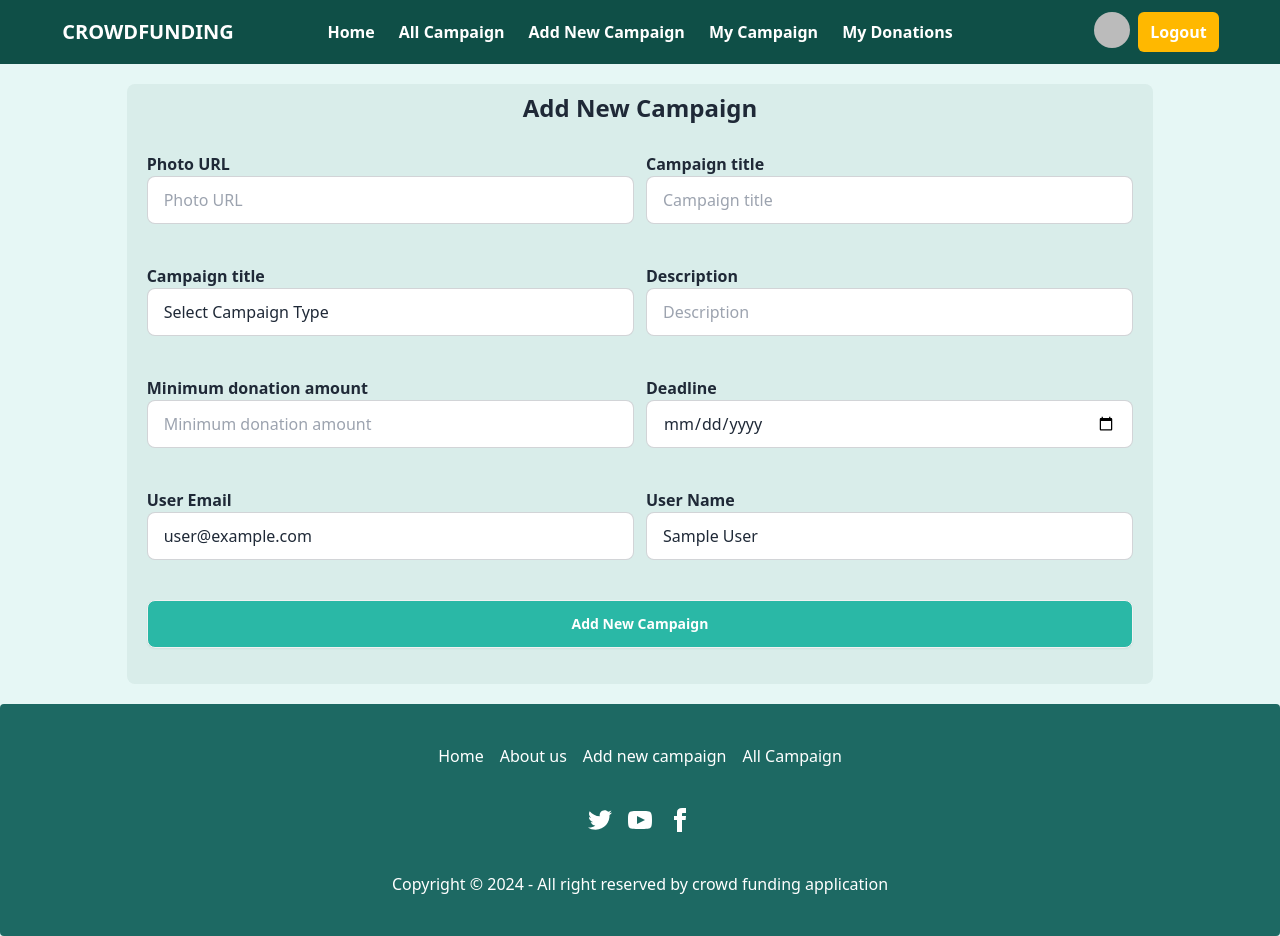
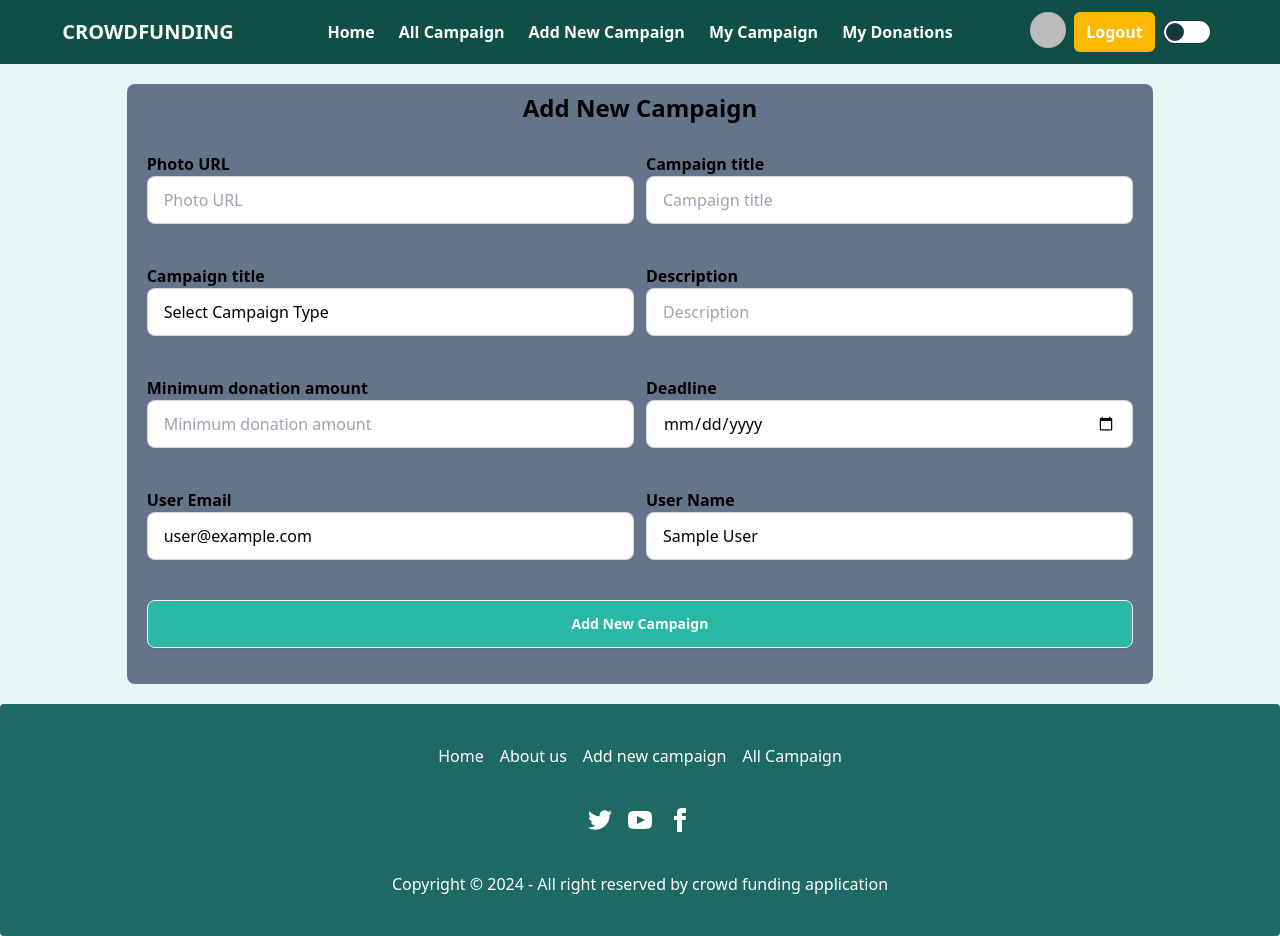
Before and after one commit to Imranul-hassan/crowd-fund-connect, a React (Vite) app: page /add-new-campaign in a window 1280 px wide. Built offline with nearby package versions, Linux system fonts and the light colour scheme; no server answers; sample sign-in values are in the browser's storage.

Commit message:
Update campaign details page and Implement a dark/light theme

```diff
--- a/package.json
+++ b/package.json
@@ -10,10 +10,12 @@
     "preview": "vite preview"
   },
   "dependencies": {
+    "@emotion/react": "^11.13.5",
     "firebase": "^11.0.2",
     "localforage": "^1.10.0",
     "match-sorter": "^8.0.0",
     "react": "^18.3.1",
+    "react-awesome-reveal": "^4.2.14",
     "react-dom": "^18.3.1",
     "react-icons": "^5.3.0",
     "react-router-dom": "^7.0.2",
--- a/src/components/FAQ.jsx
+++ b/src/components/FAQ.jsx
@@ -1,7 +1,7 @@
 
 const FAQ = () => {
     return (
-        <div id="faq" className=" p-5 my-10">
+        <div id="faq" className=" p-5 my-10 ">
             <div className="md:w-7/12 mx-auto mb-7">
                 <h1 className="font-bold text-3xl text-center">Quick Answers for a Seamless Experience</h1>
                 <p className="mt-4">Explore answers to frequently asked questions and make the most of your crowdfunding experience.</p>
--- a/src/components/Navbar.jsx
+++ b/src/components/Navbar.jsx
@@ -2,8 +2,9 @@ import { useContext } from "react";
 import { NavLink } from "react-router-dom";
 import { AuthContext } from "../provider/AuthProvider";
 
-const Navbar = () => {
+const Navbar = ({ isDarkMode, toggleTheme, handleCheckboxChange }) => {
   const { user, handleLogOut } = useContext(AuthContext)
+
 
   return (
     <div className="navbar w-11/12 mx-auto text-white ">
@@ -63,9 +64,9 @@ const Navbar = () => {
             (
               <div className="flex gap-2">
                 <div>
-                <NavLink to="/login">
-                  <a className="py-2 px-3 bg-[#112548] rounded-md font-semibold">Login</a>
-                </NavLink>
+                  <NavLink to="/login">
+                    <a className="py-2 px-3 bg-[#112548] rounded-md font-semibold">Login</a>
+                  </NavLink>
                 </div>
                 <div className="md:block hidden">
                   <NavLink to="/register">
@@ -75,6 +76,14 @@ const Navbar = () => {
               </div>
             )
         }
+
+        <input
+          type="checkbox"
+          checked={isDarkMode}
+          onChange={handleCheckboxChange}
+          className="toggle theme-controller  m-2"
+        />
+
       </div>
     </div>
   );
--- a/src/layouts/HomeLayout.jsx
+++ b/src/layouts/HomeLayout.jsx
@@ -1,3 +1,4 @@
+import { useEffect, useState } from "react";
 import Footer from "../components/Footer";
 import Navbar from "../components/Navbar";
 import { Outlet } from "react-router-dom";
@@ -5,11 +6,29 @@ import { ToastContainer } from "react-toastify";
 
 
 const HomeLayout = () => {
+    const [isDarkMode, setIsDarkMode] = useState(false);
+
+    const toggleTheme = () => {
+        setIsDarkMode(!isDarkMode);
+    };
+    useEffect(() => {
+        if (isDarkMode) {
+            document.body.classList.add("dark");
+        } else {
+            document.body.classList.remove("dark");
+        }
+    }, [isDarkMode]);
+
+    const handleCheckboxChange = (e) => {
+        setIsDarkMode(e.target.checked);
+    };
+    //className="bg-[#E6F7F5] "
+
     return (
-        <div className="bg-[#E6F7F5]">
+        <div className={`min-h-screen ${isDarkMode ? "bg-gray-900 text-white" : "bg-[#E6F7F5] text-black"}`}>
              <ToastContainer />
             <nav className="bg-[#0f4f47]">
-                <Navbar></Navbar>
+                <Navbar  isDarkMode={isDarkMode} toggleTheme={toggleTheme} handleCheckboxChange={handleCheckboxChange}></Navbar>
             </nav>
             <main className="min-h-[calc(100vh-240px)] w-10/12 mx-auto">
                 <Outlet></Outlet>
--- a/src/pages/AddNewCampaign.jsx
+++ b/src/pages/AddNewCampaign.jsx
@@ -45,7 +45,7 @@ const AddNewCampaign = () => {
 
     }
     return (
-        <div className='bg-[#d9edea] m-5 rounded-lg'>
+        <div className='bg-slate-500 m-5 rounded-lg '>
            <h3 className="text-2xl text-center font-bold py-2">Add New Campaign</h3>
             <form onSubmit={handleAddCampaign}>
                 <div>
--- a/src/pages/AllCampaign.jsx
+++ b/src/pages/AllCampaign.jsx
@@ -4,14 +4,19 @@ import { useState } from "react";
 const AllCampaign = () => {
     const loadCampaigns = useLoaderData();
     const [campaigns, setCampaigns] = useState(loadCampaigns);
+    const handleSortByPrice = () => {
+        const sortedCampaigns = [...campaigns].sort((a, b) => b.amount - a.amount);
+        setCampaigns(sortedCampaigns);
+    };
 
     return (
         <div className="mb-10">
-            <h3 className="text-2xl text-center font-bold py-2 mb-4">All Campaigns</h3>
+            <h3 className="text-2xl text-center font-bold py-2 ">All Campaigns</h3>
+            <button  onClick={handleSortByPrice} className="btn bg-teal-600 text-white mb-2 font-bold">Sort By Price</button>
             <div className="overflow-x-auto">
                 <table className="table-auto w-full border-collapse border border-gray-300">
                     <thead>
-                        <tr className="bg-gray-200">
+                        <tr className="bg-slate-500 text-white">
                             <th className="border border-gray-300 px-4 py-2">Campaign Title</th>
                             <th className="border border-gray-300 px-4 py-2">Campaign Type</th>
                             <th className="border border-gray-300 px-4 py-2">Donation Amount</th>
--- a/src/pages/CampaignDetails.jsx
+++ b/src/pages/CampaignDetails.jsx
@@ -8,6 +8,18 @@ const CampaignDetails = () => {
     const { user } = useContext(AuthContext);
     const { photo, campaign_title, campaign_type, description, amount, deadline, user_email, user_name } = campaignDetails;
     const handleDonated = () => {
+        const currentDate = new Date();
+        const campaignDeadline = new Date(deadline);
+        if (campaignDeadline < currentDate) {
+            Swal.fire({
+                title: 'Sorry!',
+                text: 'The campaign deadline has passed, you cannot donate anymore.',
+                icon: 'error',
+                confirmButtonText: 'Okay'
+            });
+            return;
+        }
+
         const user_email = user.email;
         const user_name = user.displayName;
         const donationData = { photo, campaign_title, campaign_type, description, amount, deadline, user_email, user_name };
--- a/src/pages/Home.jsx
+++ b/src/pages/Home.jsx
@@ -3,18 +3,17 @@ import CampaignCard from "../components/CampaignCard";
 import Slider from "../components/Slider";
 import FAQ from "../components/FAQ";
 import { Typewriter } from 'react-simple-typewriter'
-
+import { JackInTheBox } from "react-awesome-reveal";
 
 const Home = () => {
     const campaigns = useLoaderData();
     const handleType = (count) => {
-        // Logs each typewriter step count
-        console.log(`Current step: ${count}`);
+
     };
+    const handleDone = () => {
+        console.log(`Done after 5 loops!`)
+    }
 
-const handleDone = () => {
-    console.log(`Done after 5 loops!`)
-}
 
 return (
     <div>
@@ -49,7 +48,9 @@ return (
 
             }
         </div>
-        <FAQ></FAQ>
+        <JackInTheBox>
+            <FAQ></FAQ>
+        </JackInTheBox>
     </div>
 );
 };
--- a/src/pages/MyCampaign.jsx
+++ b/src/pages/MyCampaign.jsx
@@ -47,7 +47,7 @@ const MyCampaign = () => {
             <div className="overflow-x-auto">
                 <table className="table-auto w-full border-collapse border border-gray-300">
                     <thead>
-                        <tr className="bg-gray-200">
+                        <tr className="bg-slate-500 text-white">
                             <th className="border border-gray-300 px-4 py-2">Photo</th>
                             <th className="border border-gray-300 px-4 py-2">Title</th>
                             <th className="border border-gray-300 px-4 py-2">Type</th>
--- a/src/pages/MyDonation.jsx
+++ b/src/pages/MyDonation.jsx
@@ -5,13 +5,13 @@ const MyDonation = () => {
     const donations = useLoaderData();
     return (
         <div className="mb-6">
-            <div className=" text-center py-4">
-                <h1 className="text-2xl font-bold text-gray-800">My Donations</h1>
-            </div>
+
+            <h1 className="text-2xl font-bold text-center py-4">My Donations</h1>
+
             <div className="grid md:grid-cols-3 gap-4">
-            {
-                donations.map(donation => <DonationCard key={donation._id} donation={donation}></DonationCard>)
-            }
+                {
+                    donations.map(donation => <DonationCard key={donation._id} donation={donation}></DonationCard>)
+                }
             </div>
         </div>
     );
--- a/src/pages/UpdateCampaign.jsx
+++ b/src/pages/UpdateCampaign.jsx
@@ -108,7 +108,7 @@ const UpdateCampaign = () => {
 
                 </div>
                 <div className="p-5">
-                    <input type="submit"  value='Update Campaign' className="btn btn-block bg-emerald-600 text-white font-bold mb-4"/>
+                    <input type="submit"  value='Update Campaign' className="btn btn-block bg-teal-600 text-white font-bold mb-4"/>
                 </div>
             </form>
         </div>
```
Also changed, not shown: 1 other file (tests, documents, lock files or other folders).
